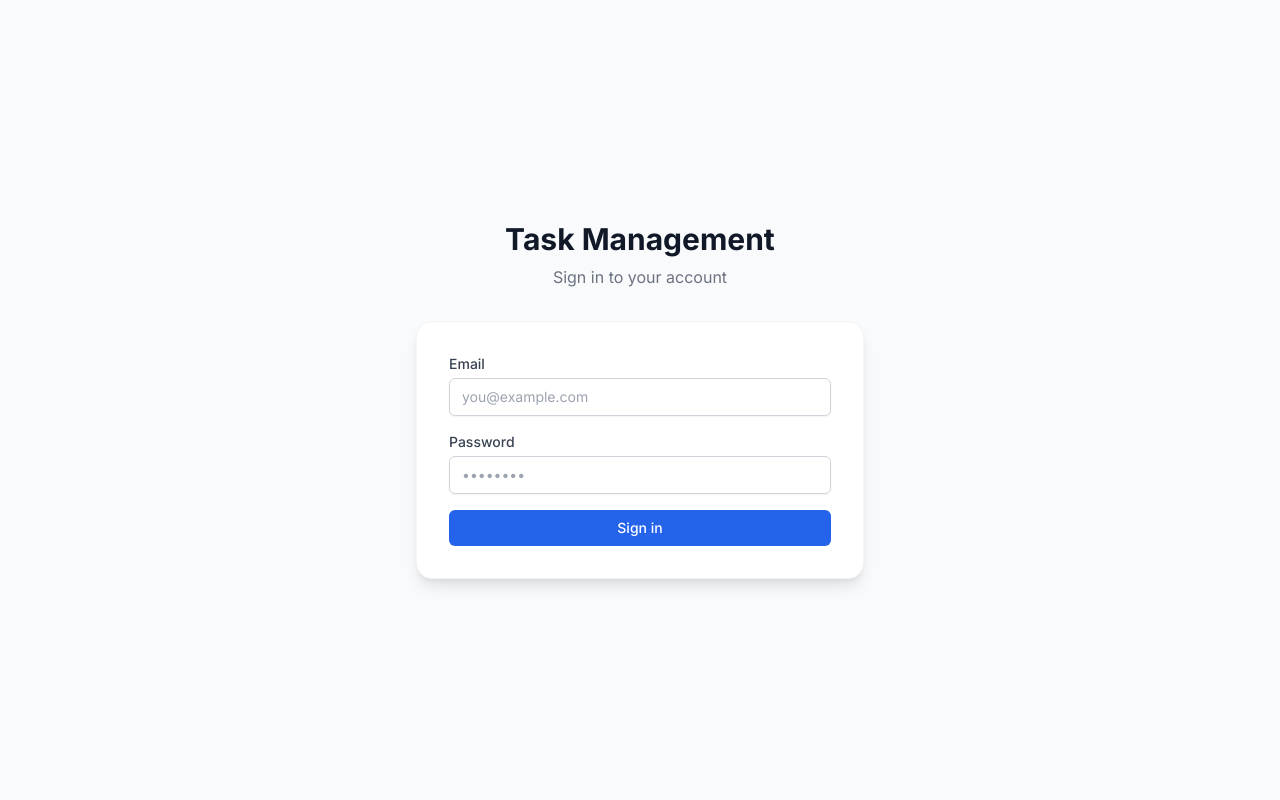
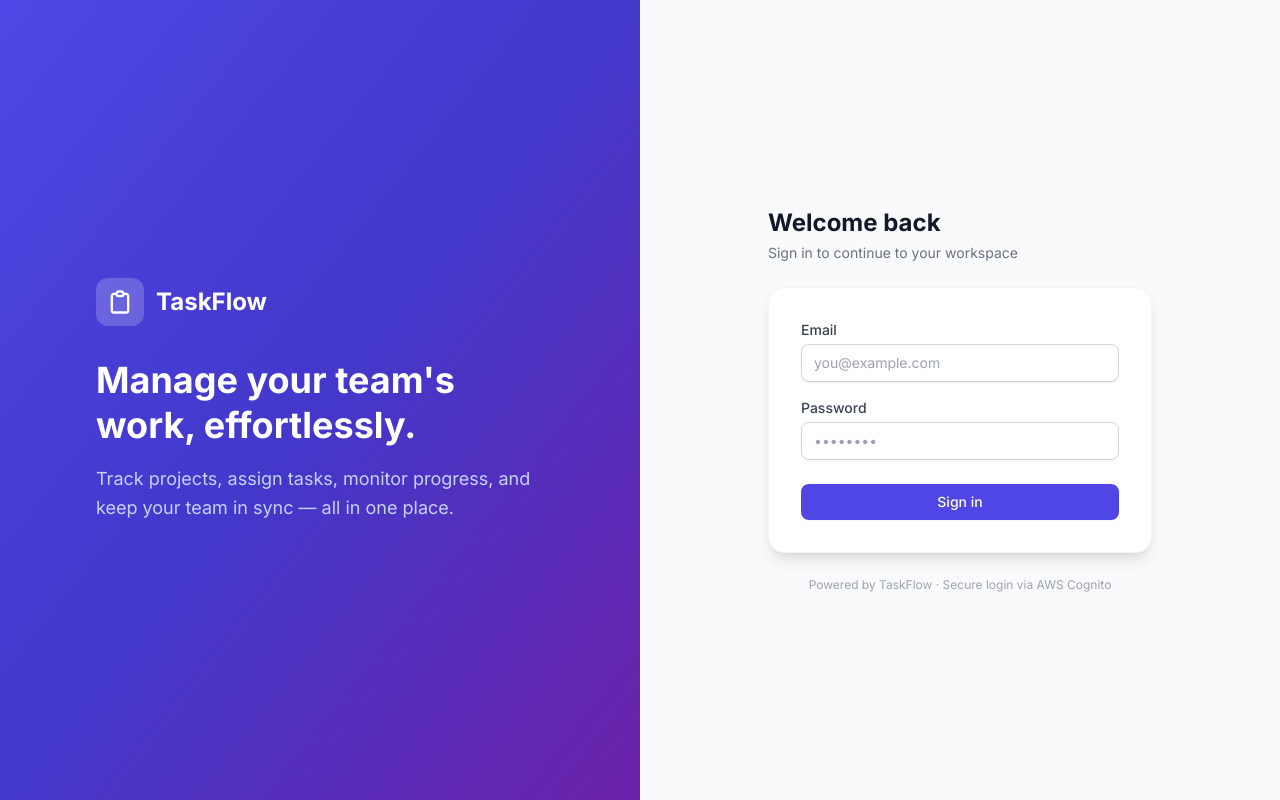
Before and after one commit to Giridharan0624/task-management, a Next.js app in the folder frontend/: page /login in a window 1280 px wide. Built offline with nearby package versions, Linux system fonts and the light colour scheme; no server answers; what amazon-cognito-identity-js would draw is missing.

Commit message:
ui upgrade

```diff
--- a/frontend/src/app/(auth)/login/page.tsx
+++ b/frontend/src/app/(auth)/login/page.tsx
@@ -2,14 +2,51 @@ import { LoginForm } from '@/components/auth/LoginForm'
 
 export default function LoginPage() {
   return (
-    <div className="flex min-h-screen items-center justify-center bg-slate-50 px-4 py-12">
-      <div className="w-full max-w-md">
-        <div className="mb-8 text-center">
-          <h1 className="text-3xl font-bold text-gray-900">Task Management</h1>
-          <p className="mt-2 text-gray-500">Sign in to your account</p>
+    <div className="flex min-h-screen">
+      {/* Left — branding */}
+      <div className="hidden lg:flex lg:w-1/2 bg-gradient-to-br from-indigo-600 via-indigo-700 to-purple-800 items-center justify-center p-12">
+        <div className="max-w-md text-white">
+          <div className="flex items-center gap-3 mb-8">
+            <div className="w-12 h-12 bg-white/20 backdrop-blur rounded-xl flex items-center justify-center">
+              <svg className="w-7 h-7 text-white" fill="none" stroke="currentColor" viewBox="0 0 24 24">
+                <path strokeLinecap="round" strokeLinejoin="round" strokeWidth={2} d="M9 5H7a2 2 0 00-2 2v12a2 2 0 002 2h10a2 2 0 002-2V7a2 2 0 00-2-2h-2M9 5a2 2 0 002 2h2a2 2 0 002-2M9 5a2 2 0 012-2h2a2 2 0 012 2" />
+              </svg>
+            </div>
+            <span className="text-2xl font-bold">TaskFlow</span>
+          </div>
+          <h1 className="text-4xl font-bold leading-tight mb-4">
+            Manage your team's work, effortlessly.
+          </h1>
+          <p className="text-lg text-indigo-200 leading-relaxed">
+            Track projects, assign tasks, monitor progress, and keep your team in sync — all in one place.
+          </p>
         </div>
-        <div className="rounded-2xl bg-white px-8 py-8 shadow-lg border border-gray-100">
-          <LoginForm />
+      </div>
+
+      {/* Right — login form */}
+      <div className="flex-1 flex items-center justify-center px-6 py-12 bg-gray-50">
+        <div className="w-full max-w-sm">
+          <div className="lg:hidden flex items-center gap-2 mb-8 justify-center">
+            <div className="w-10 h-10 bg-indigo-600 rounded-xl flex items-center justify-center">
+              <svg className="w-6 h-6 text-white" fill="none" stroke="currentColor" viewBox="0 0 24 24">
+                <path strokeLinecap="round" strokeLinejoin="round" strokeWidth={2} d="M9 5H7a2 2 0 00-2 2v12a2 2 0 002 2h10a2 2 0 002-2V7a2 2 0 00-2-2h-2M9 5a2 2 0 002 2h2a2 2 0 002-2M9 5a2 2 0 012-2h2a2 2 0 012 2" />
+              </svg>
+            </div>
+            <span className="text-xl font-bold text-gray-900">TaskFlow</span>
+          </div>
+
+          <div className="mb-6">
+            <h2 className="text-2xl font-bold text-gray-900">Welcome back</h2>
+            <p className="mt-1 text-sm text-gray-500">Sign in to continue to your workspace</p>
+          </div>
+
+          <div className="bg-white rounded-2xl p-8 shadow-lg border border-gray-100">
+            <LoginForm />
+          </div>
+
+          <p className="mt-6 text-center text-xs text-gray-400">
+            Powered by TaskFlow &middot; Secure login via AWS Cognito
+          </p>
         </div>
       </div>
     </div>
--- a/frontend/src/app/(dashboard)/layout.tsx
+++ b/frontend/src/app/(dashboard)/layout.tsx
@@ -88,7 +88,7 @@ export default function DashboardLayout({ children }: { children: React.ReactNod
         {/* Logo */}
         <div className="p-6 border-b border-gray-100">
           <div className="flex items-center gap-2">
-            <div className="w-8 h-8 bg-indigo-600 rounded-lg flex items-center justify-center">
+            <div className="w-8 h-8 bg-gradient-to-br from-indigo-500 to-purple-600 rounded-lg flex items-center justify-center shadow-sm">
               <svg className="w-5 h-5 text-white" fill="none" stroke="currentColor" viewBox="0 0 24 24">
                 <path strokeLinecap="round" strokeLinejoin="round" strokeWidth={2} d="M9 5H7a2 2 0 00-2 2v12a2 2 0 002 2h10a2 2 0 002-2V7a2 2 0 00-2-2h-2M9 5a2 2 0 002 2h2a2 2 0 002-2M9 5a2 2 0 012-2h2a2 2 0 012 2" />
               </svg>
@@ -105,9 +105,9 @@ export default function DashboardLayout({ children }: { children: React.ReactNod
               <Link
                 key={item.href}
                 href={item.href}
-                className={`flex items-center gap-3 px-3 py-2.5 rounded-lg text-sm font-medium transition-colors ${
+                className={`group flex items-center gap-3 px-3 py-2.5 rounded-lg text-sm font-medium transition-all ${
                   isActive
-                    ? 'bg-indigo-50 text-indigo-700'
+                    ? 'bg-indigo-600 text-white shadow-sm'
                     : 'text-gray-600 hover:bg-gray-50 hover:text-gray-900'
                 }`}
               >
@@ -121,14 +121,14 @@ export default function DashboardLayout({ children }: { children: React.ReactNod
         {/* User info */}
         <div className="p-4 border-t border-gray-200">
           <div className="flex items-center gap-3 mb-3">
-            <div className="w-9 h-9 rounded-full bg-indigo-100 flex items-center justify-center flex-shrink-0">
-              <span className="text-indigo-600 font-medium text-sm">
+            <div className="w-9 h-9 rounded-full bg-gradient-to-br from-indigo-500 to-purple-600 flex items-center justify-center flex-shrink-0 shadow-sm">
+              <span className="text-white font-medium text-sm">
                 {(user.name || user.email).charAt(0).toUpperCase()}
               </span>
             </div>
             <div className="min-w-0">
               <p className="text-sm font-medium text-gray-900 truncate">{user.name || user.email}</p>
-              <p className="text-xs text-gray-500 truncate">{user.systemRole}</p>
+              <span className="inline-block px-1.5 py-0.5 text-[10px] font-semibold rounded bg-indigo-50 text-indigo-600 tracking-wide">{user.systemRole}</span>
             </div>
           </div>
           <button
@@ -144,7 +144,7 @@ export default function DashboardLayout({ children }: { children: React.ReactNod
       </aside>
 
       {/* Main content */}
-      <main className="ml-60 flex-1 overflow-y-auto p-8">
+      <main className="ml-60 flex-1 overflow-y-auto p-6 lg:p-8">
         {children}
       </main>
     </div>
--- a/frontend/src/app/globals.css
+++ b/frontend/src/app/globals.css
@@ -2,6 +2,24 @@
 @tailwind components;
 @tailwind utilities;
 
-body {
-  @apply bg-slate-50;
+@layer base {
+  body {
+    @apply bg-gray-50 text-gray-900 antialiased;
+  }
+  * {
+    @apply transition-colors duration-150;
+  }
+  ::-webkit-scrollbar {
+    width: 6px;
+    height: 6px;
+  }
+  ::-webkit-scrollbar-track {
+    @apply bg-transparent;
+  }
+  ::-webkit-scrollbar-thumb {
+    @apply bg-gray-300 rounded-full;
+  }
+  ::-webkit-scrollbar-thumb:hover {
+    @apply bg-gray-400;
+  }
 }
--- a/frontend/src/components/auth/LoginForm.tsx
+++ b/frontend/src/components/auth/LoginForm.tsx
@@ -68,7 +68,7 @@ export function LoginForm() {
         <p className="rounded-md bg-red-50 px-3 py-2 text-sm text-red-700">{serverError}</p>
       )}
 
-      <Button type="submit" loading={isSubmitting} className="w-full">
+      <Button type="submit" loading={isSubmitting} className="w-full mt-2">
         Sign in
       </Button>
     </form>
--- a/frontend/src/components/ui/Badge.tsx
+++ b/frontend/src/components/ui/Badge.tsx
@@ -18,19 +18,19 @@ interface BadgeWithoutVariantProps {
 type BadgeProps = BadgeWithVariantProps | BadgeWithoutVariantProps
 
 const variantClasses: Record<BadgeVariant, string> = {
-  TODO: 'bg-gray-100 text-gray-700',
-  IN_PROGRESS: 'bg-blue-100 text-blue-700',
-  DONE: 'bg-green-100 text-green-700',
-  LOW: 'bg-green-100 text-green-700',
-  MEDIUM: 'bg-yellow-100 text-yellow-700',
-  HIGH: 'bg-red-100 text-red-700',
+  TODO: 'bg-slate-100 text-slate-700 border border-slate-200',
+  IN_PROGRESS: 'bg-blue-50 text-blue-700 border border-blue-200',
+  DONE: 'bg-emerald-50 text-emerald-700 border border-emerald-200',
+  LOW: 'bg-slate-50 text-slate-600 border border-slate-200',
+  MEDIUM: 'bg-amber-50 text-amber-700 border border-amber-200',
+  HIGH: 'bg-red-50 text-red-700 border border-red-200',
 }
 
 export function Badge({ variant, children, className }: BadgeProps) {
   return (
     <span
       className={clsx(
-        'inline-flex items-center rounded-full px-2.5 py-0.5 text-xs font-medium',
+        'inline-flex items-center rounded-full px-2.5 py-1 text-xs font-semibold tracking-wide',
         variant ? variantClasses[variant] : undefined,
         className
       )}
--- a/frontend/src/components/ui/Button.tsx
+++ b/frontend/src/components/ui/Button.tsx
@@ -14,11 +14,11 @@ interface ButtonProps extends React.ButtonHTMLAttributes<HTMLButtonElement> {
 
 const variantClasses: Record<ButtonVariant, string> = {
   primary:
-    'bg-blue-600 text-white hover:bg-blue-700 focus:ring-blue-500 disabled:bg-blue-300',
+    'bg-indigo-600 text-white hover:bg-indigo-700 active:bg-indigo-800 focus:ring-indigo-500 disabled:bg-indigo-300 shadow-sm hover:shadow-md',
   secondary:
-    'bg-gray-200 text-gray-800 hover:bg-gray-300 focus:ring-gray-400 disabled:bg-gray-100 disabled:text-gray-400',
+    'bg-white text-gray-700 border border-gray-300 hover:bg-gray-50 active:bg-gray-100 focus:ring-indigo-500 disabled:bg-gray-50 disabled:text-gray-400 shadow-sm',
   danger:
-    'bg-red-600 text-white hover:bg-red-700 focus:ring-red-500 disabled:bg-red-300',
+    'bg-red-600 text-white hover:bg-red-700 active:bg-red-800 focus:ring-red-500 disabled:bg-red-300 shadow-sm hover:shadow-md',
 }
 
 const sizeClasses: Record<ButtonSize, string> = {
@@ -40,9 +40,9 @@ export function Button({
     <button
       disabled={disabled || loading}
       className={clsx(
-        'inline-flex items-center justify-center gap-2 rounded-md font-medium',
+        'inline-flex items-center justify-center gap-2 rounded-lg font-medium',
         'focus:outline-none focus:ring-2 focus:ring-offset-2',
-        'transition-colors duration-150',
+        'transition-all duration-150 active:scale-[0.98]',
         'disabled:cursor-not-allowed',
         variantClasses[variant],
         sizeClasses[size],
--- a/frontend/src/components/ui/Input.tsx
+++ b/frontend/src/components/ui/Input.tsx
@@ -20,9 +20,9 @@ export const Input = React.forwardRef<HTMLInputElement, InputProps>(
           ref={ref}
           id={inputId}
           className={clsx(
-            'block w-full rounded-md border px-3 py-2 text-sm shadow-sm',
+            'block w-full rounded-lg border px-3 py-2 text-sm shadow-sm transition-all',
             'placeholder:text-gray-400',
-            'focus:outline-none focus:ring-2 focus:ring-blue-500 focus:border-blue-500',
+            'focus:outline-none focus:ring-2 focus:ring-indigo-500 focus:border-indigo-500',
             'disabled:cursor-not-allowed disabled:bg-gray-50 disabled:text-gray-500',
             error
               ? 'border-red-400 focus:ring-red-400 focus:border-red-400'
--- a/frontend/src/components/ui/Spinner.tsx
+++ b/frontend/src/components/ui/Spinner.tsx
@@ -17,7 +17,7 @@ export function Spinner({ size = 'md', className }: SpinnerProps) {
   return (
     <span
       className={clsx(
-        'inline-block animate-spin rounded-full border-current border-t-transparent',
+        'inline-block animate-spin rounded-full border-indigo-600 border-t-transparent',
         sizeClasses[size],
         className
       )}
```
Also changed, not shown: 1 other file (tests, documents, lock files or other folders).
